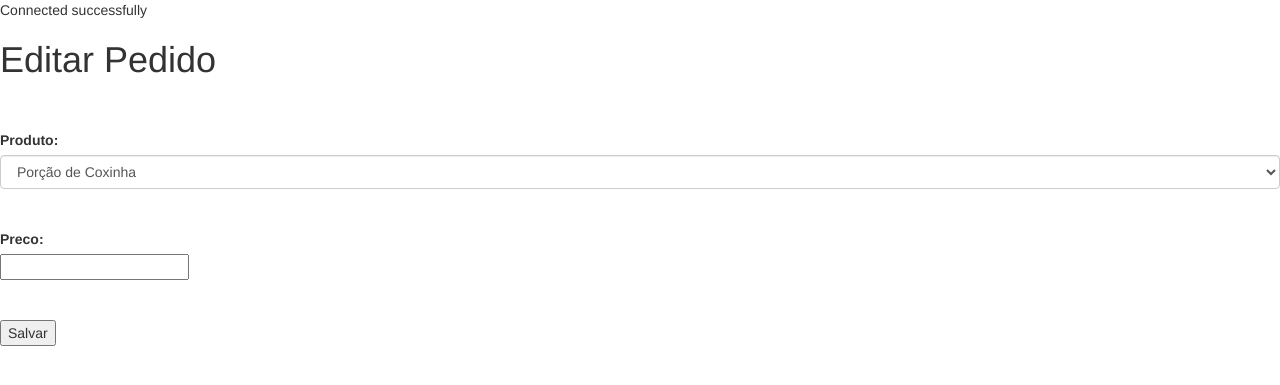
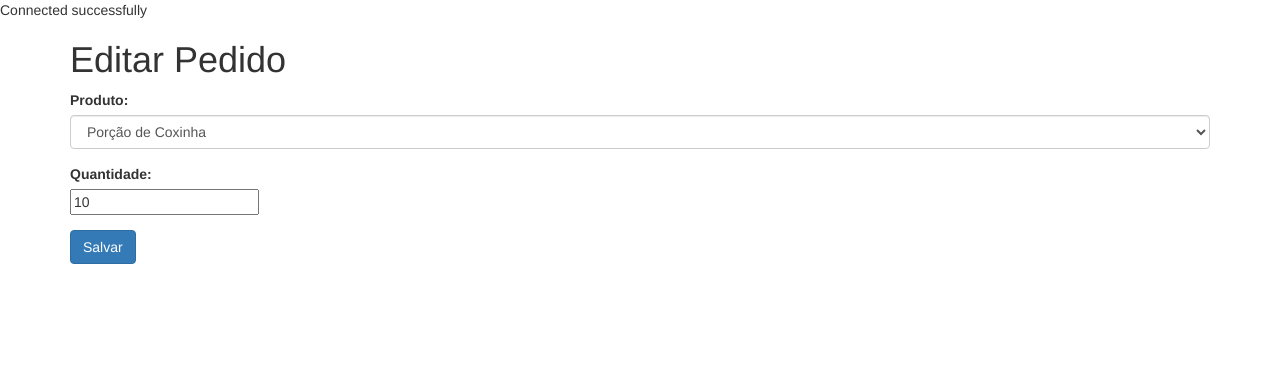
Before and after one commit to Lucamc09/Projeto-SmartSnack, a PHP site: page /edit.php?id=1 in a window 1280 px wide. Shown: the top 385 px of the page. Run offline with PHP 8.4, Linux system fonts and the light colour scheme; tables that the repository leaves empty hold one stand-in row (values such as "Sample post"); data that the repository does not hold is empty.

Commit message:
Update edit.php

```diff
--- a/edit.php
+++ b/edit.php
@@ -1,16 +1,15 @@
 <?php
-require ('conexao.php');
+require('conexao.php');
 
 if (isset($_GET["id"])) {
     $id = $_GET["id"];
 
-    // Função para listar todos os registros do banco de dados
     function listarRegistros($conexao, $id) {
         $sql = "SELECT * FROM Pedidos WHERE id = $id";
         $stmt = $conexao->query($sql);
         return $stmt->fetchAll(PDO::FETCH_ASSOC);
     }
-        // Listar registros
+
     $registros = listarRegistros($conexao, $id);
     foreach ($registros as $registro) {
         if ($registro['id'] == $id) {
@@ -21,20 +20,21 @@
 ?>
 <!DOCTYPE html>
 <html>
-<link rel="stylesheet" href="https://maxcdn.bootstrapcdn.com/bootstrap/3.3.7/css/bootstrap.min.css" integrity="sha384-BVYiiSIFeK1dGmJRAkycuHAHRg32OmUcww7on3RYdg4Va+PmSTsz/K68vbdEjh4u" crossorigin="anonymous">
 <head>
     <title>Editar</title>
+    <link rel="stylesheet" href="https://maxcdn.bootstrapcdn.com/bootstrap/3.3.7/css/bootstrap.min.css" integrity="sha384-BVYiiSIFeK1dGmJRAkycuHAHRg32OmUcww7on3RYdg4Va+PmSTsz/K68vbdEjh4u" crossorigin="anonymous">
 </head>
 <body>
+    <div class="container">
         <h1>Editar Pedido</h1>
         <?php if (isset($aux)) : ?>
             <form action="alterar_dados.php" method="post">
                 <input type="hidden" name="id" value="<?php echo $registro['id']; ?>">
-            <br><br>
-            <label for="exampleinput">Produto:</label><br>
+                <div class="form-group">
+                    <label for="Produto">Produto:</label><br>
                     <select id="Produto" name="produto" class="form-control border border-dark rounded-0 col col-4">
-            <option value="Porção de Coxinha" <?php $valor = ($registro['produto'] == 'Porção de Coxinha')?'selected': ''; echo $valor; ?>>Porção de Coxinha</option>
-            <option value="Pão de Queijo" <?php $valor = ($registro['produto'] == 'Pão de Queijo')?'selected': ''; echo $valor; ?>>Pão de Queijo</option>
+                        <option value="Porção de Coxinha" <?php echo ($registro['produto'] == 'Porção de Coxinha') ? 'selected' : ''; ?>>Porção de Coxinha</option>
+                        <option value="Pão de Queijo" <?php echo ($registro['produto'] == 'Pão de Queijo') ? 'selected' : ''; ?>>Pão de Queijo</option>
                         <option value="Pão de Queijo Recheado" <?php $valor = ($registro['produto'] == 'Pão de Queijo Recheado')?'selected': ''; echo $valor; ?>>Pão de Queijo Recheado</option>
             <option value="Hamburguer" <?php $valor = ($registro['produto'] == 'Hamburguer')?'selected': ''; echo $valor; ?>>Hamburguer</option>
             <option value="Cachorro Quente" <?php $valor = ($registro['produto'] == 'Cachorro Quente')?'selected': ''; echo $valor; ?>>Cachorro Quente</option>
@@ -53,14 +53,18 @@
             <option value="Suco Natural" <?php $valor = ($registro['produto'] == 'Suco Natural')?'selected': ''; echo $valor; ?>>Suco Natural</option>
             <option value="Refrigerante" <?php $valor = ($registro['produto'] == 'Refrigerante')?'selected': ''; echo $valor; ?>>Refrigerante</option>
             <option value="Água" <?php $valor = ($registro['produto'] == 'Água')?'selected': ''; echo $valor; ?>>Água</option>
-        </select> <br><br>
-            <label>Preco:</label><br>
-            <input type="text" name="preco" value="<?php echo $registro['preco']; ?>" required>
-            <br><br><br>
-            <input type="submit" value="Salvar">
+                        <!-- Adicione as outras opções aqui -->
+                    </select>
+                </div>
+                <div class="form-group">
+                    <label for="quantidade">Quantidade:</label><br>
+                    <input type="text" id="quantidade" name="quantidade" value="<?php echo $registro['quantidade']; ?>" required>
+                </div>
+                <input type="submit" value="Salvar" class="btn btn-primary">
             </form>
         <?php else : ?>
-        <p>Usuario não encontrado.</p>
+            <p>Usuário não encontrado.</p>
         <?php endif; ?>
+    </div>
 </body>
 </html>
```
Lines whose indentation alone changed are shown as unchanged.
